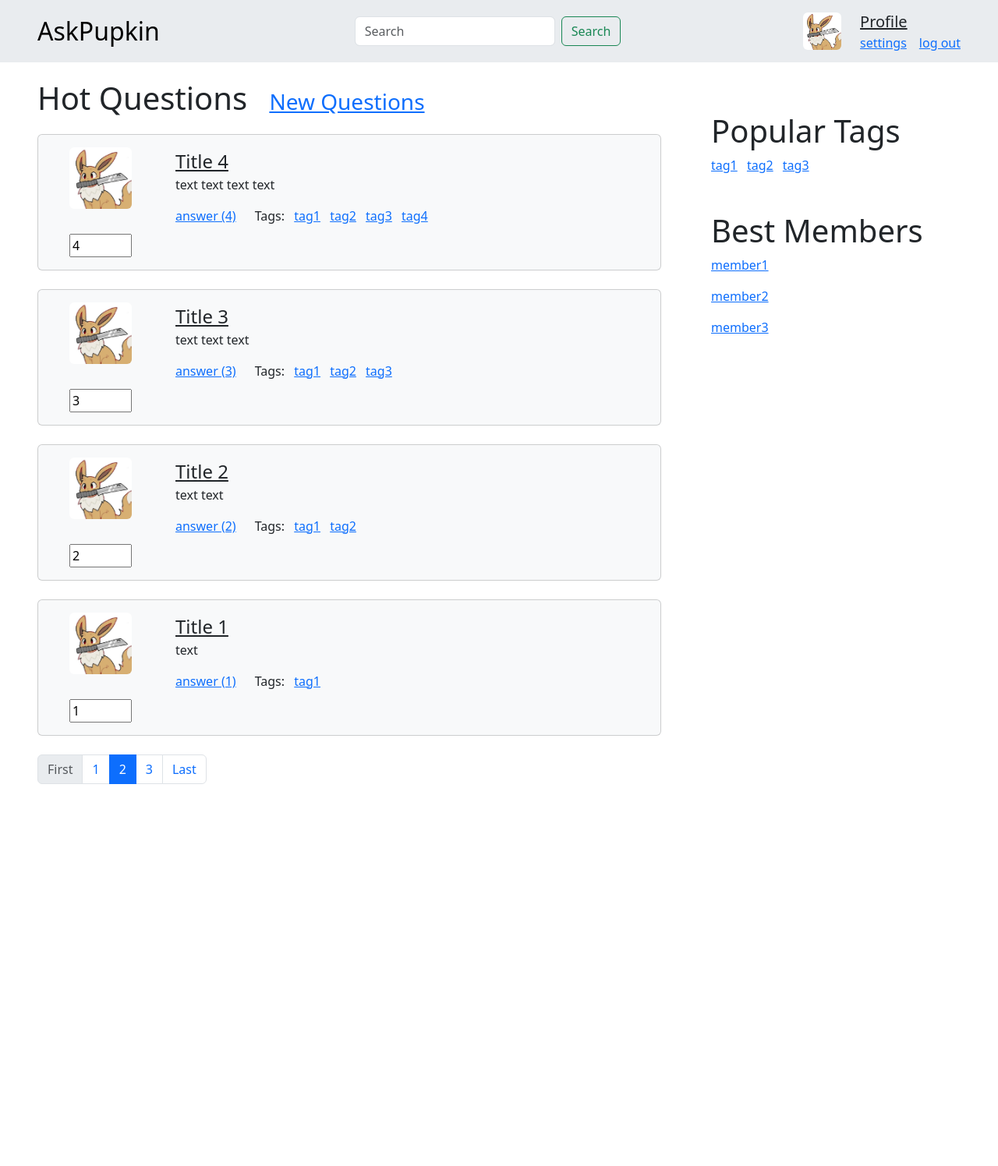
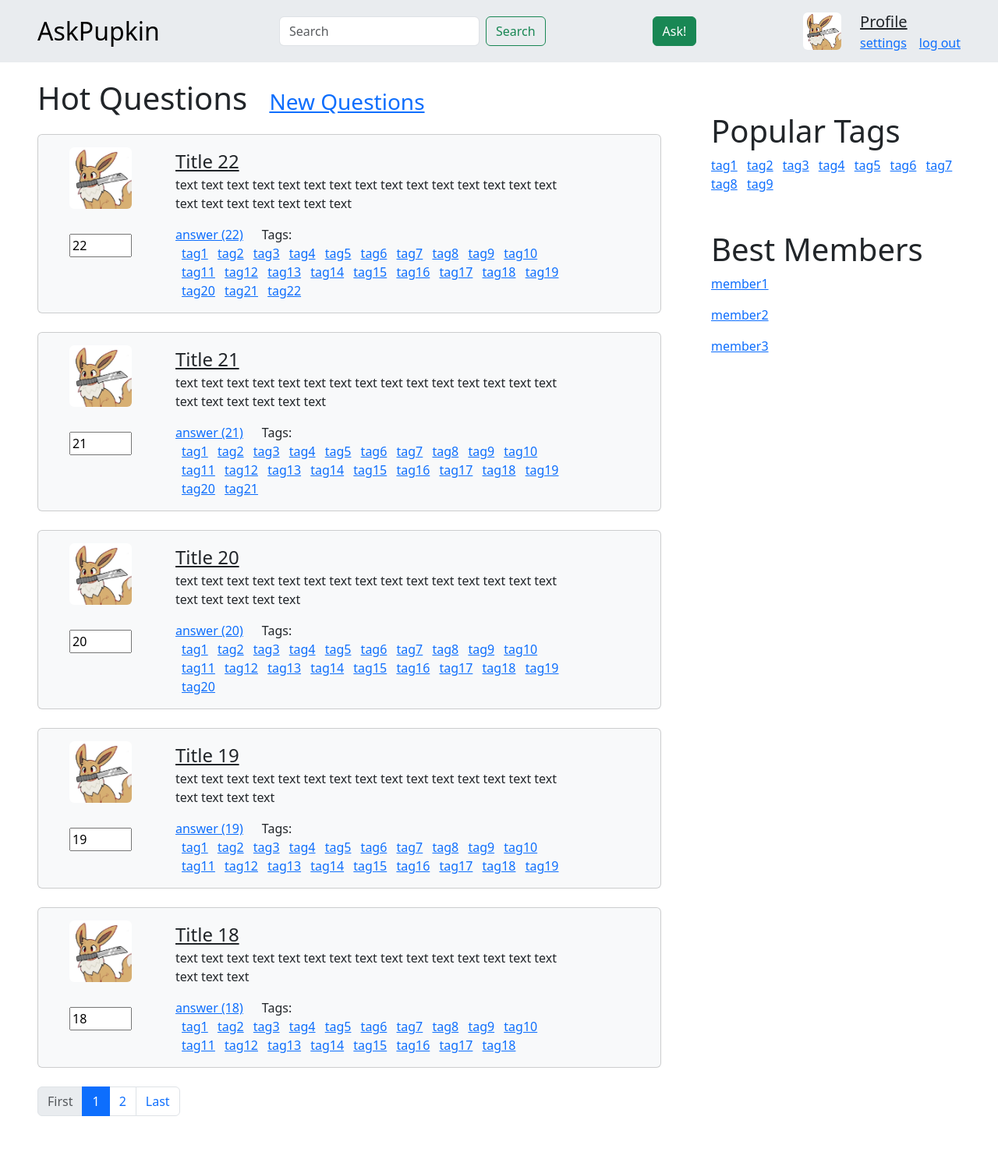
Before and after one commit to DeveloperMan313/ask-pupkin, a Django app: page /hot/ in a window 1280 px wide. Shown: the whole page at 78% size. Before the commit the page ends 1006 px from the top, so only its background shows below. Run offline with Django 5.2, Linux system fonts and the light colour scheme.

Commit message:
Add tag, settings, login and signup pages, add question pagination, fill in URLs, misc changes

```diff
--- a/app/views.py
+++ b/app/views.py
@@ -1,3 +1,4 @@
+from math import ceil
 from django.shortcuts import render
 
 
@@ -10,7 +11,7 @@ QUESTIONS = [
         'tags': [f'tag{j}' for j in range(1, i + 1)],
         'likes': i,
     }
-    for i in range(1, 5)
+    for i in range(1, 23)
 ]
 
 ANSWERS = [
@@ -23,29 +24,77 @@ ANSWERS = [
     for i in range(1, 5)
 ]
 
+POPULAR_TAGS = [f'tag{i}' for i in range(1, 10)]
+
+BEST_MEMBERS = [f'member{i}' for i in range(1, 4)]
+
+
+def paginate(objects_list, request, per_page=5):
+    try:
+        page_num = int(request.GET['p'])
+    except KeyError:
+        page_num = 1
+    except ValueError:
+        page_num = 1
+    num_pages = ceil(len(objects_list) / per_page)
+    page_num = max(1, min(page_num, num_pages))
+    page = objects_list[(page_num - 1) * per_page:page_num * per_page]
+    return page_num, page, num_pages
+
 
 def index(request):
+    page_num, questions, num_pages = paginate(QUESTIONS, request)
     return render(
         request,
         'index.html',
         context={
             'page_title': 'AskPupkin',
+            'popular_tags': POPULAR_TAGS,
+            'best_members': BEST_MEMBERS,
+            'page': page_num,
+            'num_pages': num_pages,
             'is_logged_in': True,
-            'questions': QUESTIONS,
+            'questions': questions,
             'category': 'new',
         },
     )
 
 
 def hot(request):
+    page_num, questions, num_pages = paginate(
+        tuple(reversed(QUESTIONS)), request)
     return render(
         request,
         'index.html',
         context={
             'page_title': 'AskPupkin - Hot',
+            'popular_tags': POPULAR_TAGS,
+            'best_members': BEST_MEMBERS,
+            'page': page_num,
+            'num_pages': num_pages,
             'is_logged_in': True,
-            'questions': reversed(QUESTIONS),
+            'questions': questions,
             'category': 'top',
+        },
+    )
+
+
+def tag(request, tag):
+    page_num, questions, num_pages = paginate(
+        tuple(filter(lambda q: tag in q['tags'], QUESTIONS)),
+        request)
+    return render(
+        request,
+        'tag.html',
+        context={
+            'page_title': f'AskPupkin - Tag: {tag}',
+            'popular_tags': POPULAR_TAGS,
+            'best_members': BEST_MEMBERS,
+            'page': page_num,
+            'num_pages': num_pages,
+            'is_logged_in': True,
+            'tag': tag,
+            'questions': questions,
         },
     )
 
@@ -56,6 +105,8 @@ def ask(request):
         'ask.html',
         context={
             'page_title': 'AskPupkin - Ask',
+            'popular_tags': POPULAR_TAGS,
+            'best_members': BEST_MEMBERS,
             'is_logged_in': True,
         },
     )
@@ -67,8 +118,49 @@ def question(request, question_id):
         'question.html',
         context={
             'page_title': 'AskPupkin - Question',
+            'popular_tags': POPULAR_TAGS,
+            'best_members': BEST_MEMBERS,
             'is_logged_in': True,
             'question': next(filter(lambda q: q['id'] == question_id, QUESTIONS)),
             'answers': ANSWERS,
         },
     )
+
+
+def settings(request):
+    return render(
+        request,
+        'settings.html',
+        context={
+            'page_title': 'AskPupkin - Settings',
+            'popular_tags': POPULAR_TAGS,
+            'best_members': BEST_MEMBERS,
+            'is_logged_in': True,
+        },
+    )
+
+
+def signup(request):
+    return render(
+        request,
+        'signup.html',
+        context={
+            'page_title': 'AskPupkin - Sign Up',
+            'popular_tags': POPULAR_TAGS,
+            'best_members': BEST_MEMBERS,
+            'is_logged_in': False,
+        },
+    )
+
+
+def login(request):
+    return render(
+        request,
+        'login.html',
+        context={
+            'page_title': 'AskPupkin - Log In',
+            'popular_tags': POPULAR_TAGS,
+            'best_members': BEST_MEMBERS,
+            'is_logged_in': False,
+        },
+    )
--- a/ask_pupkin/urls.py
+++ b/ask_pupkin/urls.py
@@ -23,7 +23,11 @@ from app import views
 urlpatterns = [
     path('', views.index, name='index'),
     path('hot/', views.hot, name='hot'),
+    path('tag/<str:tag>/', views.tag, name='tag'),
     path('ask/', views.ask, name='ask'),
     path('question/<int:question_id>/', views.question, name='question'),
+    path('settings/', views.settings, name='settings'),
+    path('signup/', views.signup, name='signup'),
+    path('login/', views.login, name='login'),
     path('admin/', admin.site.urls),
 ]
--- a/templates/index.html
+++ b/templates/index.html
@@ -6,10 +6,10 @@
 <div>
     {% if category == 'new' %}
     <span class="fs-1 me-4">New Questions</span>
-    <a href="/hot/" class="fs-3">Hot Questions</a>
+    <a href="{% url 'hot' %}" class="fs-3">Hot Questions</a>
     {% else %}
     <span class="fs-1 me-4">Hot Questions</span>
-    <a href="/" class="fs-3">New Questions</a>
+    <a href="{% url 'index' %}" class="fs-3">New Questions</a>
     {% endif %}
 </div>
 
--- a/templates/layouts/base.html
+++ b/templates/layouts/base.html
@@ -13,20 +13,23 @@
 
 <body class="pb-5" style="min-width: 60em;">
     <nav class="navbar bg-body-secondary container-fluid px-5" style="height: 5em;">
-        <a href="/" class="navbar-brand fs-2">AskPupkin</a>
-        <form class="d-flex" role="search">
-            <input class="form-control me-2" type="search" placeholder="Search" aria-label="Search">
+        <a href="{% url 'index' %}" class="navbar-brand fs-2">AskPupkin</a>
+        <form method="get" action="{% url 'index' %}" class="d-flex" role="search">
+            <input class="form-control me-2" type="search" name="q" placeholder="Search" aria-label="Search">
             <button class="btn btn-outline-success" type="submit">Search</button>
         </form>
+        {% if is_logged_in %}
+        <form action="{% url 'ask' %}" method="get"><input type="submit" value="Ask!" class="btn btn-success"></form>
+        {% endif %}
         <div class="h-100 d-flex align-items-center">
             {% if is_logged_in %}
             <img src="{% static 'images/placeholder.png' %}" class="img-fluid rounded h-75" alt="...">
             <div class="ms-4">
                 <p class="fs-5 m-0"><a href="" class="text-dark">Profile</a></p>
-                <a href="" class="me-3">settings</a><a href="">log out</a>
+                <a href="{% url 'settings' %}" class="me-3">settings</a><a href="">log out</a>
             </div>
             {% else %}
-            <a href="" class="me-3">log in</a><a href="">log out</a>
+            <a href="{% url 'login' %}" class="me-3">log in</a><a href="{% url 'signup' %}">sign up</a>
             {% endif %}
         </div>
     </nav>
@@ -41,17 +44,17 @@
             <div class="my-5">
                 <h1>Popular Tags</h1>
                 <div>
-                    <a href="" class="me-2">tag1</a>
-                    <a href="" class="me-2">tag2</a>
-                    <a href="" class="me-2">tag3</a>
+                    {% for tag in popular_tags %}
+                    <a href="{% url 'tag' tag %}" class="me-2">{{ tag }}</a>
+                    {% endfor %}
                 </div>
             </div>
             <div>
                 <h1>Best Members</h1>
                 <div>
-                    <p><a href="" class="mb-1">member1</a></p>
-                    <p><a href="" class="mb-1">member2</a></p>
-                    <p><a href="" class="mb-1">member3</a></p>
+                    {% for member in best_members %}
+                    <p><a href="" class="mb-1">{{ member }}</a></p>
+                    {% endfor %}
                 </div>
             </div>
         </div>
--- a/templates/layouts/paginator.html
+++ b/templates/layouts/paginator.html
@@ -2,16 +2,20 @@
 
 <nav aria-label="...">
     <ul class="pagination">
-        <li class="page-item disabled">
-            <span class="page-link">First</span>
+        <li class="page-item {% if page == 1 %}disabled{% endif %}">
+            <a class="page-link" href="?p=1">First</a>
         </li>
-        <li class="page-item"><a class="page-link" href="#">1</a></li>
+        {% if page > 1 %}
+        <li class="page-item"><a class="page-link" href="?p={{ page|add:'-1' }}">{{ page|add:'-1' }}</a></li>
+        {% endif %}
         <li class="page-item active" aria-current="page">
-            <span class="page-link">2</span>
+            <span class="page-link">{{ page }}</span>
         </li>
-        <li class="page-item"><a class="page-link" href="#">3</a></li>
-        <li class="page-item">
-            <a class="page-link" href="#">Last</a>
+        {% if page < num_pages %}
+        <li class="page-item"><a class="page-link" href="?p={{ page|add:'1' }}">{{ page|add:'1' }}</a></li>
+        {% endif %}
+        <li class="page-item {% if page == num_pages %}disabled{% endif %}">
+            <a class="page-link" href="?p={{ num_pages }}">Last</a>
         </li>
     </ul>
 </nav>
--- a/templates/layouts/question.html
+++ b/templates/layouts/question.html
@@ -15,7 +15,7 @@
                             answer ({{ question.answer_count }})</a></span><span class="ms-4">Tags:</span>
                     <div style="display: inline-block;">
                         {% for tag in question.tags %}
-                        <a href="" class="ms-2">{{ tag }}</a>
+                        <a href="{% url 'tag' tag %}" class="ms-2">{{ tag }}</a>
                         {% endfor %}
                     </div>
                 </div>
--- a/templates/question.html
+++ b/templates/question.html
@@ -36,7 +36,7 @@
 
 <hr class="border border-2 opacity-75 my-4" style="max-width: 50em;">
 
-<form class="fs-5" id="answer-form" style="max-width: 30em;">
+<form method="post" class="fs-5" id="answer-form" style="max-width: 30em;">
     <textarea id="inputAnswer" placeholder="Enter your answer..." class="form-control mb-3" cols="30" rows="5"
         style="resize: none;"></textarea>
     <button type="submit" class="btn btn-primary px-4">Answer</button>
```
Also changed, not shown: templates/ask.html (+18 -12 lines), templates/login.html (added, +26 -0 lines), templates/settings.html (added, +37 -0 lines), templates/signup.html (added, +49 -0 lines), templates/tag.html (added, +15 -0 lines).
